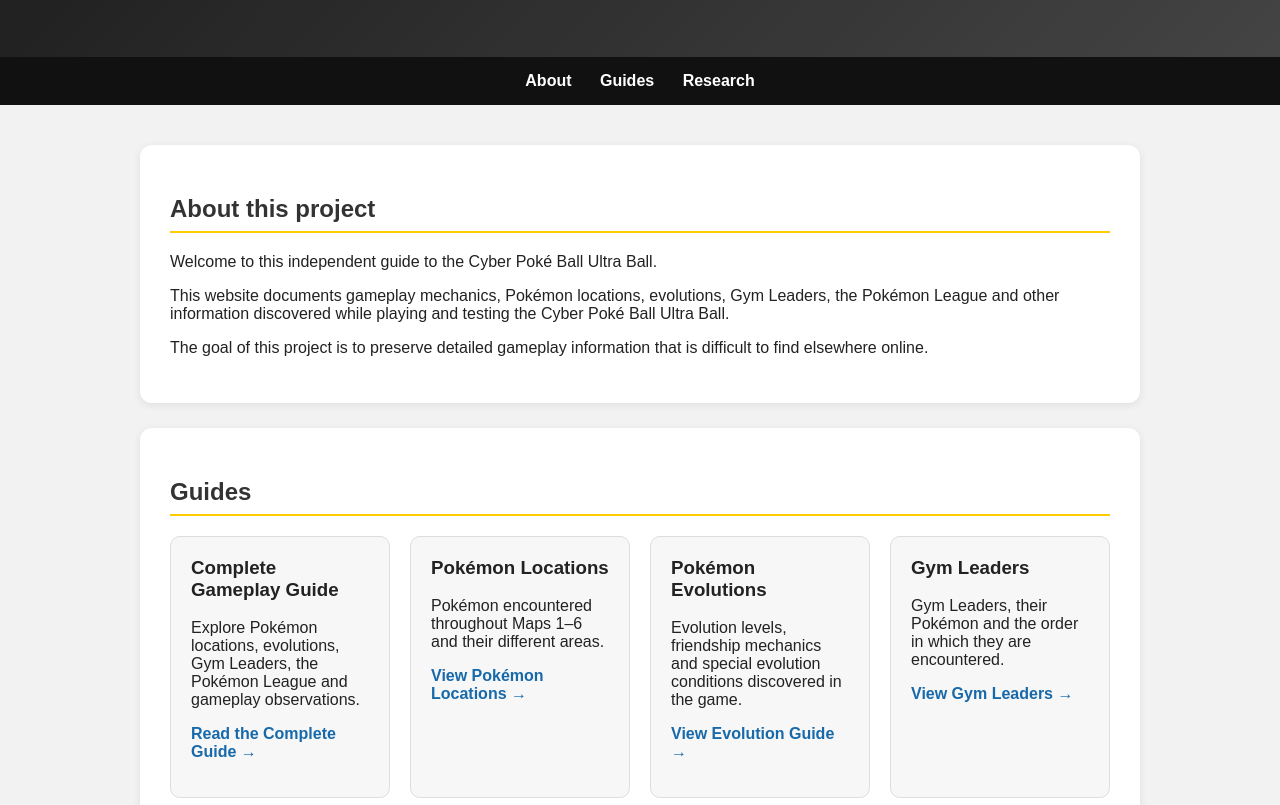
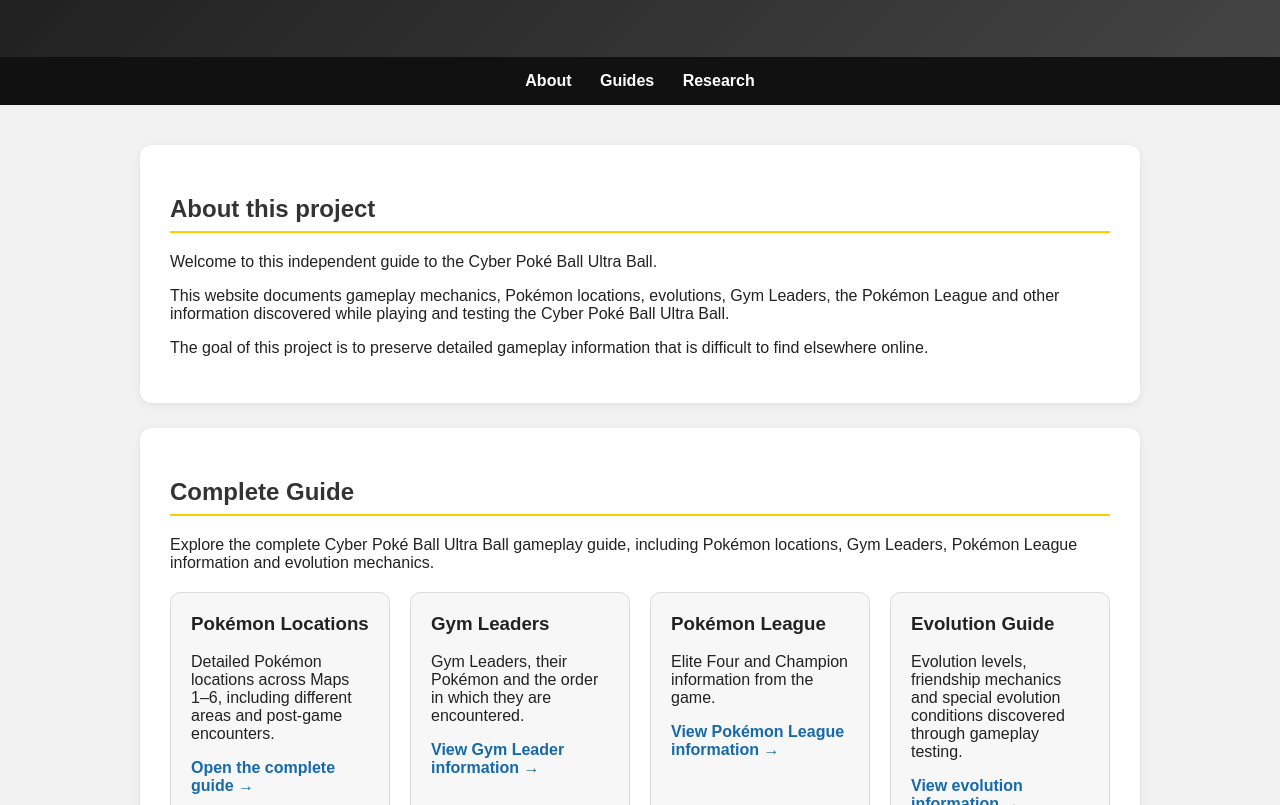
Before and after one commit to Cascamelapov2001/Cyber-pokeball-guide-ultraball-version, a plain HTML site: page index.html in a window 1280 px wide. Shown: the part 147-952 px from the top of the page. Drawn offline with Linux system fonts and the light colour scheme.

Commit message:
Revise guides section for improved content clarity
Updated section titles and descriptions for clarity.

```diff
--- a/index.html
+++ b/index.html
@@ -108,64 +108,62 @@
 </section>
 
 <section id="guides">
-    <h2>Guides</h2>
+    <h2>Complete Guide</h2>
+
+    <p>
+        Explore the complete Cyber Poké Ball Ultra Ball gameplay guide,
+        including Pokémon locations, Gym Leaders, Pokémon League information
+        and evolution mechanics.
+    </p>
 
     <div class="cards">
 
         <div class="card">
-            <h3>Complete Gameplay Guide</h3>
+            <h3>Pokémon Locations</h3>
             <p>
-                Explore Pokémon locations, evolutions, Gym Leaders,
-                the Pokémon League and gameplay observations.
+                Detailed Pokémon locations across Maps 1–6, including different
+                areas and post-game encounters.
             </p>
             <p>
-                <a href="guide.html">Read the Complete Guide →</a>
-            </p>
-        </div>
-
-        <div class="card">
-            <h3>Pokémon Locations</h3>
-            <p>
-                Pokémon encountered throughout Maps 1–6 and their different areas.
-            </p>
-            <p>
-                <a href="guide.html">View Pokémon Locations →</a>
-            </p>
-        </div>
-
-        <div class="card">
-            <h3>Pokémon Evolutions</h3>
-            <p>
-                Evolution levels, friendship mechanics and special evolution
-                conditions discovered in the game.
-            </p>
-            <p>
-                <a href="guide.html">View Evolution Guide →</a>
+                <a href="guide.html">Open the complete guide →</a>
             </p>
         </div>
 
         <div class="card">
             <h3>Gym Leaders</h3>
             <p>
-                Gym Leaders, their Pokémon and the order in which they are encountered.
+                Gym Leaders, their Pokémon and the order in which they are
+                encountered.
             </p>
             <p>
-                <a href="guide.html">View Gym Leaders →</a>
+                <a href="guide.html">View Gym Leader information →</a>
             </p>
         </div>
 
         <div class="card">
             <h3>Pokémon League</h3>
             <p>
-                Elite Four and Champion information.
+                Elite Four and Champion information from the game.
             </p>
             <p>
-                <a href="guide.html">View Pokémon League →</a>
+                <a href="guide.html">View Pokémon League information →</a>
+            </p>
+        </div>
+
+        <div class="card">
+            <h3>Evolution Guide</h3>
+            <p>
+                Evolution levels, friendship mechanics and special evolution
+                conditions discovered through gameplay testing.
+            </p>
+            <p>
+                <a href="guide.html">View evolution information →</a>
             </p>
         </div>
 
     </div>
 </section>
+
 
 
 <section id="research">
```
